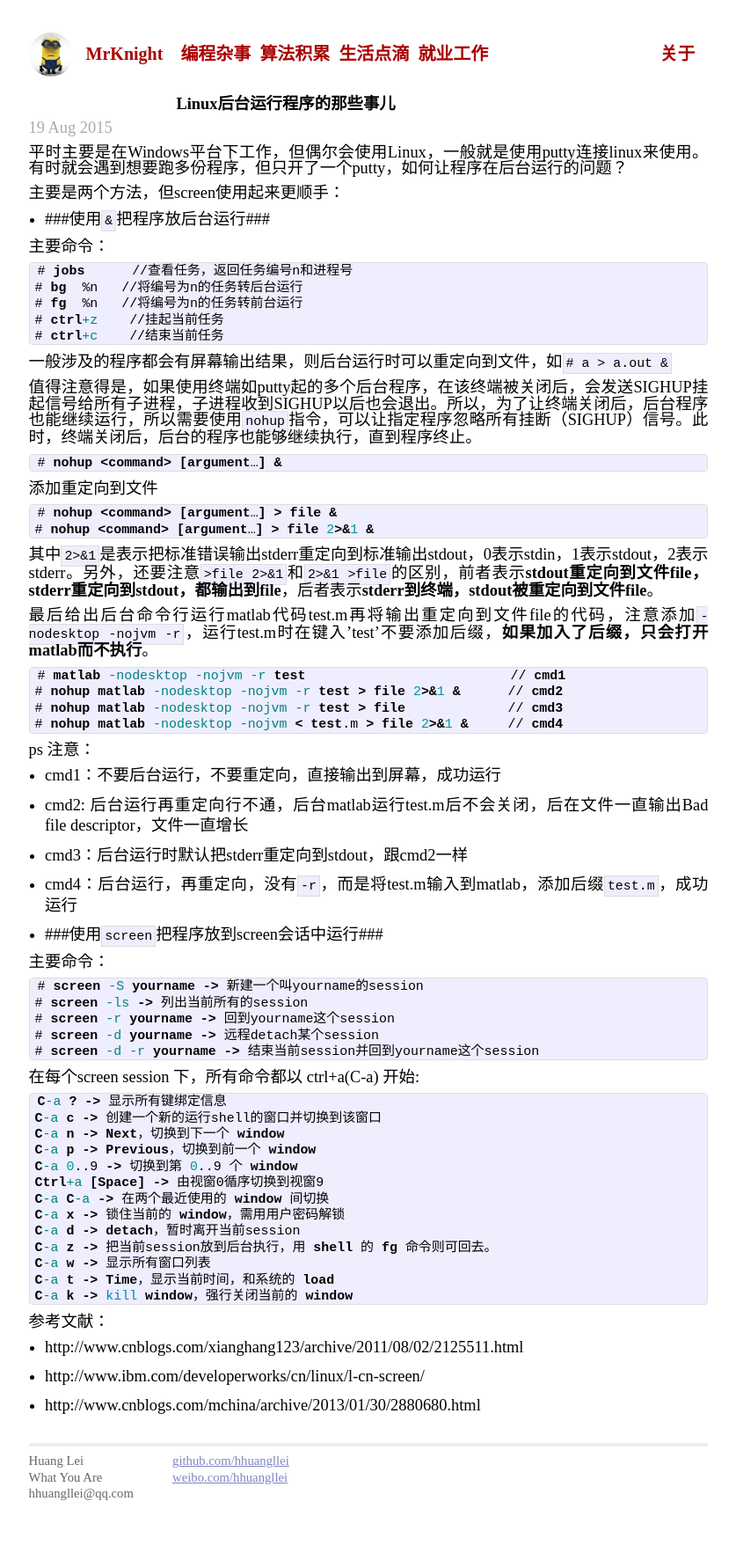
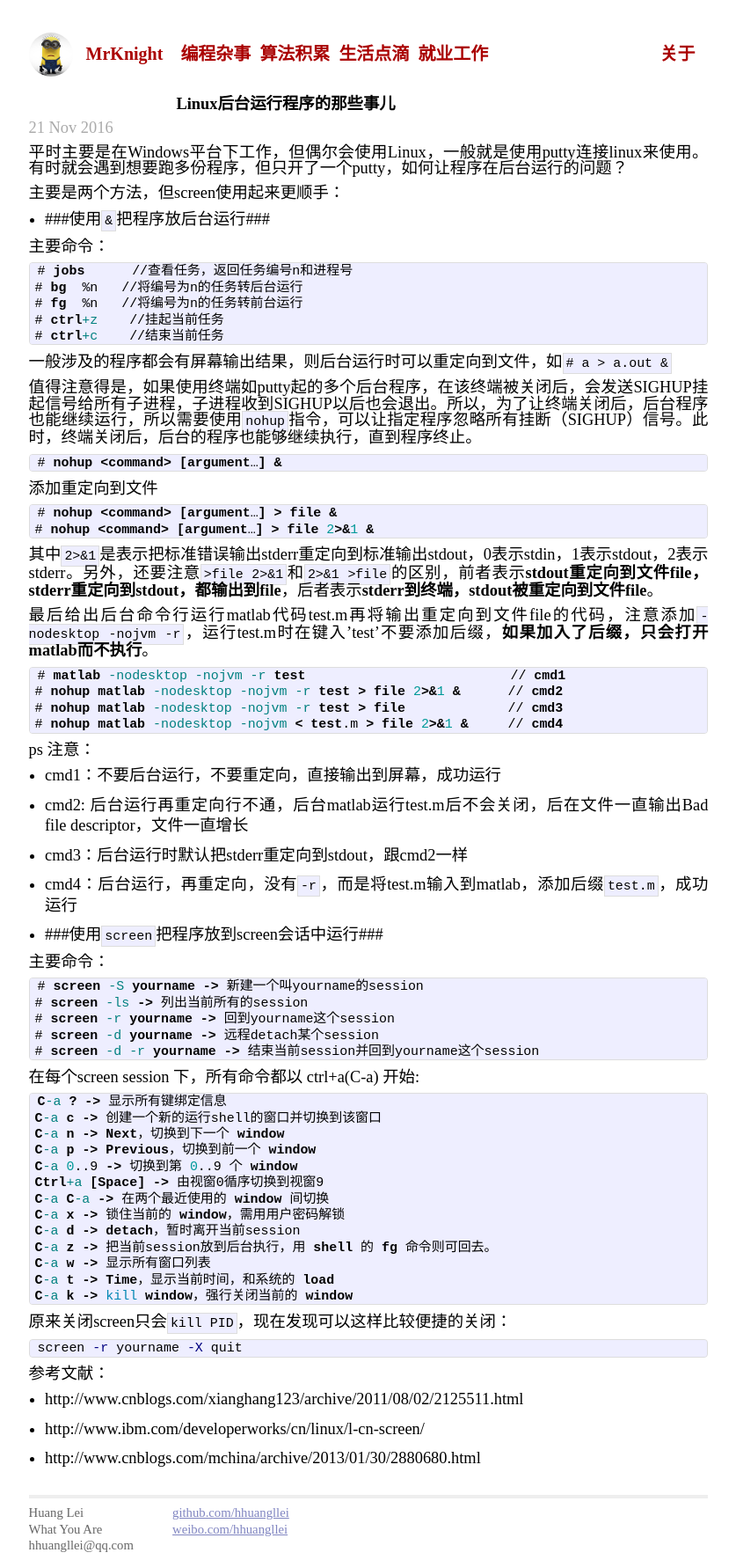
Before and after one commit to hhuangllei/hhuangllei.github.io, a Jekyll site: the page built from _posts/2015-08-19-linux-nohup-screen.md, in a window 1280 px wide. Shown: the whole page at 88% size, without its empty margins (221-1058 px from the left). Built offline with Jekyll 4.4.1, drawn with Linux system fonts in a browser that asks for light colours; comment, search, counter and statistics services are not loaded; before the commit the page ends 1714 px from its top, so only the background shows below that.

Commit message:
Add quit screen

````diff
--- a/_posts/2015-08-19-linux-nohup-screen.md
+++ b/_posts/2015-08-19-linux-nohup-screen.md
@@ -2,7 +2,7 @@
 layout: post
 title: Linux后台运行程序的那些事儿
 categories: [coding]
-modify_date: 2015-08-19 17:00:00 +0800
+modify_date: 2016-11-21 11:00:00 +0800
 ---
 
 平时主要是在Windows平台下工作，但偶尔会使用Linux，一般就是使用putty连接linux来使用。有时就会遇到想要跑多份程序，但只开了一个putty，如何让程序在后台运行的问题？
@@ -87,6 +87,11 @@ C-a t -> Time，显示当前时间，和系统的 load
 C-a k -> kill window，强行关闭当前的 window
 {% endhighlight %}
 
+原来关闭screen只会`kill PID`，现在发现可以这样比较便捷的关闭：
+
+```bash
+screen -r yourname -X quit
+```
 
 参考文献：
 
````
